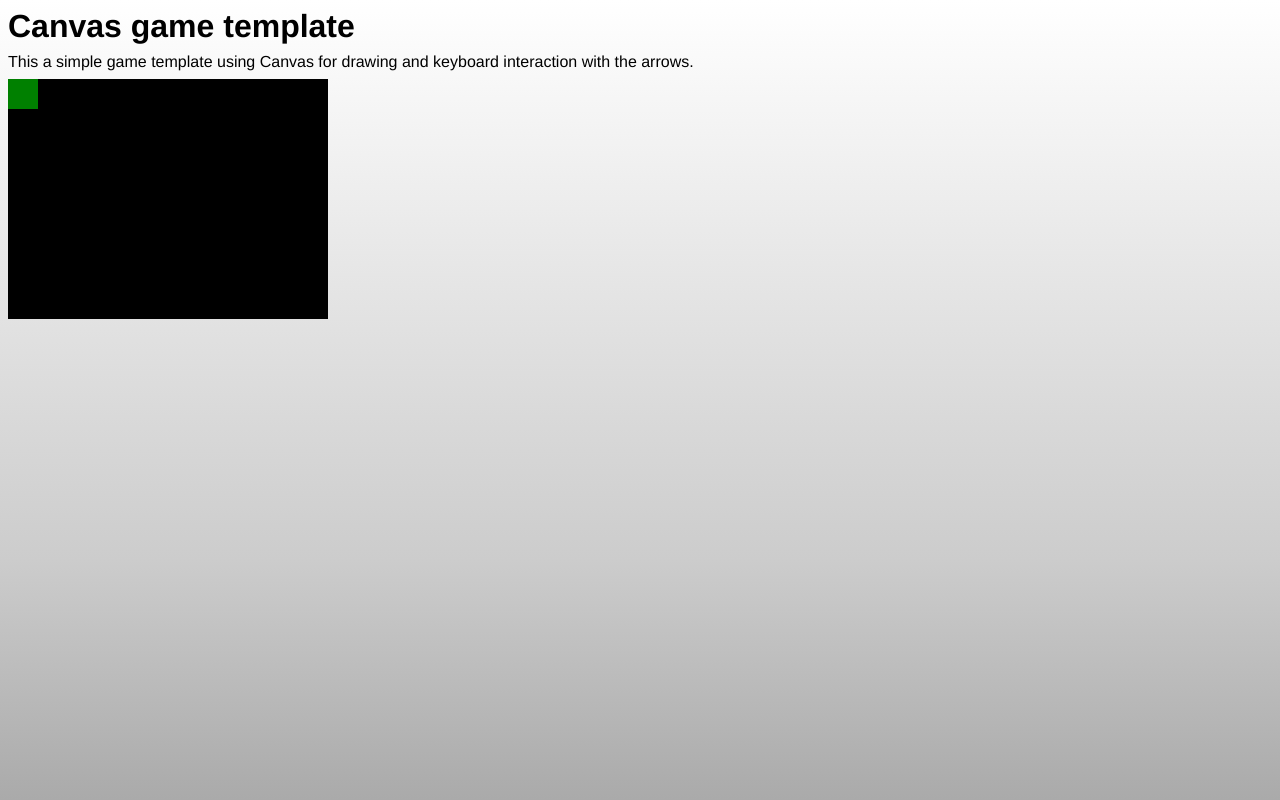
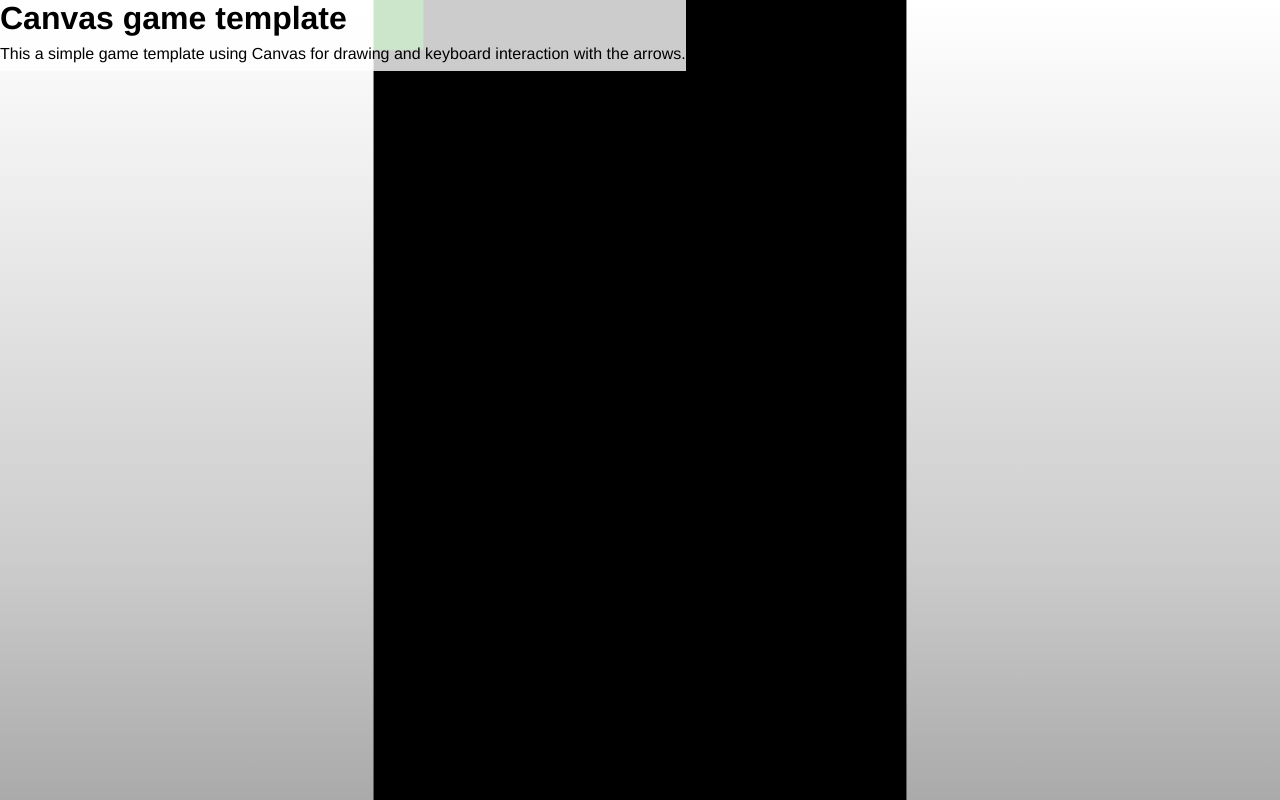
Before and after one commit to mozilla/mortar-game-stub, a plain HTML site: page index.html in a window 1280 px wide. Drawn offline with Linux system fonts and the light colour scheme.

Commit message:
added a resize function to scale canvas to maximum width/height with correct aspect ratio

```diff
--- a/css/app.css
+++ b/css/app.css
@@ -1,6 +1,11 @@
 html, body {
+    width: 100%;
     height: 100%;
+    margin: 0;
+    padding: 0;
+    overflow: hidden;
 }
+
 body {
   margin: 0;
 }
@@ -13,7 +18,10 @@ body {
 }
 
 main {
-  padding: 0.5rem;
+    transform-origin: 0 0;
+    -webkit-transform-origin: 0 0;
+    user-select: none;
+    -webkit-user-select: none;
 }
 
 h1 {
@@ -26,12 +34,21 @@ p {
 
 #install {
   font-size: 1rem;
+    position: absolute;
+    bottom: 0;
 }
 
-#install.hidden {
+#install.hidden, div.info.hidden {
   display: none;
 }
 
 canvas {
   display: block;
 }
+
+div.info {
+    position: absolute;
+    top: 0;
+    left: 0;
+    background-color: rgba(255,255,255,0.8);
+}
--- a/index.html
+++ b/index.html
@@ -12,10 +12,12 @@
     <link rel="stylesheet" href="css/app.css">
   </head>
   <body>
-    <main>
-      <h1>Canvas game template <button id="install" class="hidden">Install</button></h1>
-      <p>This a simple game template using Canvas for drawing and keyboard interaction with the arrows.</p>
-    </main>
+    <main></main>
+    <div class="info">
+        <h1>Canvas game template</h1>
+        <p>This a simple game template using Canvas for drawing and keyboard interaction with the arrows.</p>
+    </div>
+    <button id="install" class="hidden">Install</button>
 
     <script type="text/javascript" src="js/input.js"></script>
     <script type="text/javascript" src="js/lib/install.js"></script>
--- a/js/app.js
+++ b/js/app.js
@@ -53,11 +53,15 @@ window.onload = function() {
     // Create the canvas
     var mainContainer = document.querySelector('main');
     var canvas = document.createElement("canvas");
+    var infoContainer = document.querySelector('div.info');
     var ctx = canvas.getContext("2d");
-    canvas.width = 320;
-    canvas.height = 240;
+    var initialCanvasWidth = canvas.width = 320;
+    var initialCanvasHeight = canvas.height = 480;
     mainContainer.appendChild(canvas);
 
+    infoContainer.addEventListener('click', function(ev) {
+        infoContainer.classList.add('hidden');
+    });
     // The player's state
     var player = {
         x: 0,
@@ -75,6 +79,10 @@ window.onload = function() {
         pause();
     });
 
+    window.addEventListener('resize', resize);
+
+    //Initially resize the game canvas.
+    resize();
     // Let's play this game!
     reset();
     var then = Date.now();
@@ -158,5 +166,31 @@ window.onload = function() {
         requestAnimFrame(main);
     }
 
+    // based on: https://hacks.mozilla.org/2013/05/optimizing-your-javascript-game-for-firefox-os/
+    function resize() {
+        var browser = [
+            window.innerWidth,
+            window.innerHeight
+        ];
+        // Minimum scale
+        var scale = Math.min(
+                browser[0] / initialCanvasWidth,
+                browser[1] / initialCanvasHeight);
+        // Scaled content size
+        var size = [
+                initialCanvasWidth * scale,
+                initialCanvasHeight * scale
+        ];
+        // Offset from top/left
+        var offset = [
+                (browser[0] - size[0]) / 2,
+                (browser[1] - size[1]) / 2
+        ];
+
+        // Apply CSS transform
+        var rule = "translate(" + offset[0] + "px, " + offset[1] + "px) scale(" + scale + ")";
+        mainContainer.style.transform = rule;
+        mainContainer.style.webkitTransform = rule;
+    }
 
 };
```
